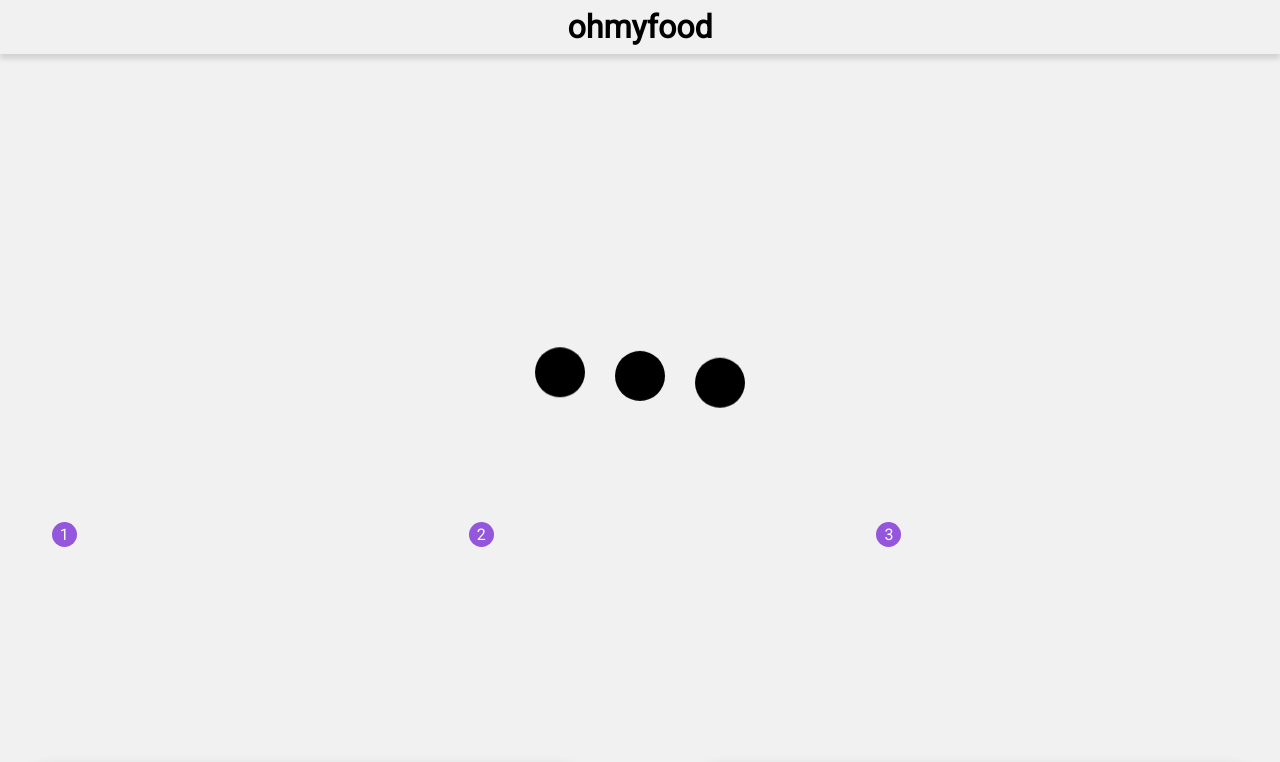
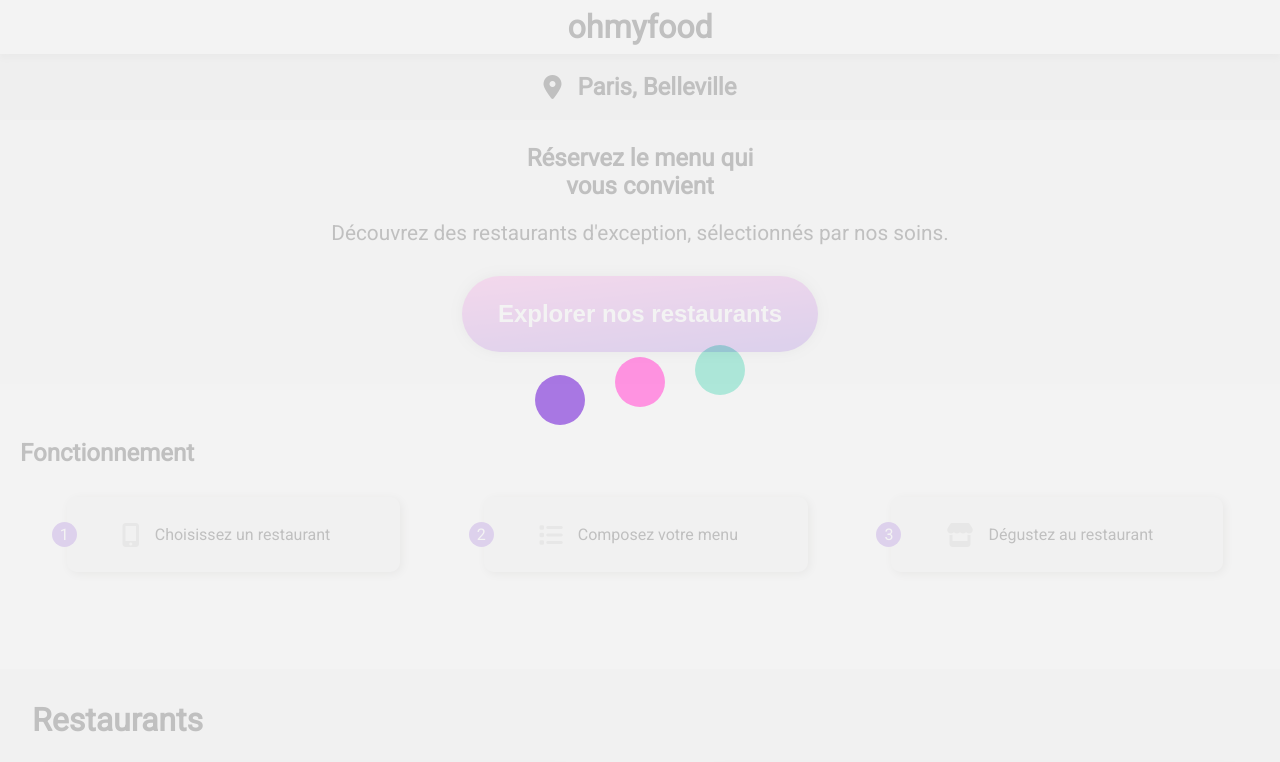
Before and after one commit to OliJah/ohmyfood, a website: page index.html in a window 1280 px wide. Shown: the top 762 px of the page. Drawn offline with Linux system fonts and the light colour scheme; grey boxes are pictures that could not be loaded; a web font is replaced by a local one.

Commit message:
update loader

```diff
--- a/index.html
+++ b/index.html
@@ -24,10 +24,10 @@
 
 <!--- LOADER --->
 
-<div class="loader-container">
-    <div class="dot d1"></div>
-    <div class="dot d2"></div>
-    <div class="dot d3"></div>
+<div class="loader">
+    <div class="loader_dot loader_dot--d1"></div>
+    <div class="loader_dot loader_dot--d2"></div>
+    <div class="loader_dot loader_dot--d3"></div>
 </div>
 
 <!--- HEADER --->
--- a/public/sass/components/_loader.scss
+++ b/public/sass/components/_loader.scss
@@ -1,5 +1,5 @@
-.loader-container {
-    position: absolute;
+.loader {
+  position: fixed;
   background-color: #f1f1f1;
   width: 100vw;
   height: 100vh;
@@ -7,21 +7,32 @@
   justify-content: center;
   align-items: center;
   transition: opacity 1s ease-in-out;
-}
+  inset: 0px;
+  z-index: 1;
+  opacity: 0.8;
+  animation: loader 6s;
+  animation-fill-mode: forwards;
 
-.dot {
+  &_dot {
     width: 50px;
     height: 50px;
     border-radius: 50%;
-    background: #000;
     margin: 0 15px;
-    animation: loader infinite 0.3s alternate;
+    animation: rebound infinite 0.4s alternate;
+
+    &--d1 {
+      animation-delay: 1s;
+      background: $primary;
     }
 
-.d2 {
-    animation-delay: 0.05s;
+    &--d2 {
+      animation-delay: 1.2s;
+      background: $secondary;
     }
 
-.d3 {
-    animation-delay: 0.1s;
+    &--d3 {
+      animation-delay: 1.4s;
+      background: $tertiary;
     }
+  }
+}
--- a/public/sass/utils/_animation.scss
+++ b/public/sass/utils/_animation.scss
@@ -39,30 +39,32 @@
 }
 
 // Animation pour les circles du loader
-@keyframes loader{
+@keyframes rebound{
+    0%{
+        transform: translateY(0);
+    }
+    25%{
+        transform: translateY(-10px);
+    }
+    75%{
+        transform: translateY(-20px);
+    }
     100%{
         transform: translateY(-30px);
     }
 }
 
 //  Animation de disparition du loader
-@keyframes rebound{
-    0%{
-        background-color: rgba(196,195,192,1);
+@keyframes loader{
+    0% {
+        transform: scale(1);
     }
-    25%{
-        background-color:rgba(196,195,192,1);;
-    }
-    50%{
-        background-color:rgba(196,195,192,1);
-    }
-    80%{
-        background-color:rgba(196,195,192,0.5);
-    }
-    100%{
-        background-color:rgba(196,195,192,0.5);
+
+    100% {
         visibility: hidden;
     }
+
+
 }
 
 
```
Also changed, not shown: public/css/style.css, 1 other file. Lines whose indentation alone changed are shown as unchanged.
